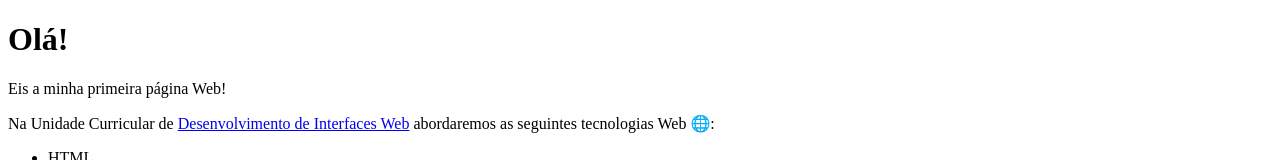
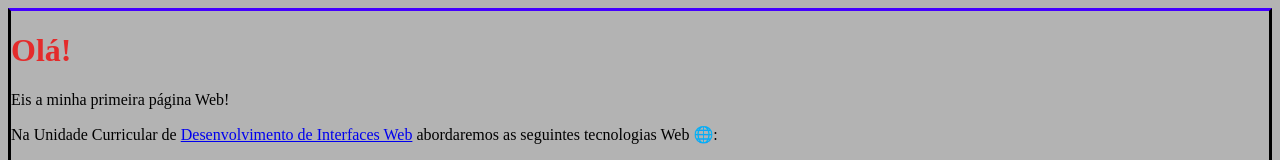
Before and after one commit to tiago-goncalves-a22201250/tiago-goncalves-a22201250.github.io, a plain HTML site: page index.html in a window 1280 px wide. Shown: the top 160 px of the page. Drawn offline with Linux system fonts and the light colour scheme.

Commit message:
Adicionei css e novos styles

```diff
--- a/index.html
+++ b/index.html
@@ -4,6 +4,7 @@
 <head>
     <meta charset="utf-8">
     <title>Desenvolvimento de Interfaces Web</title>
+    <link rel="stylesheet" href="styles.css" />
 </head>
 
 <body>
--- /dev/null
+++ b/styles.css
@@ -0,0 +1,11 @@
+body {
+    background-color: #b3b3b3;
+    border-style: solid;
+    border-top-color: #4400ff;
+    border-top-left-radius: #00ffbb;
+    align-self: center;
+}
+
+h1 {
+    color: #e42b2b;
+}
```
